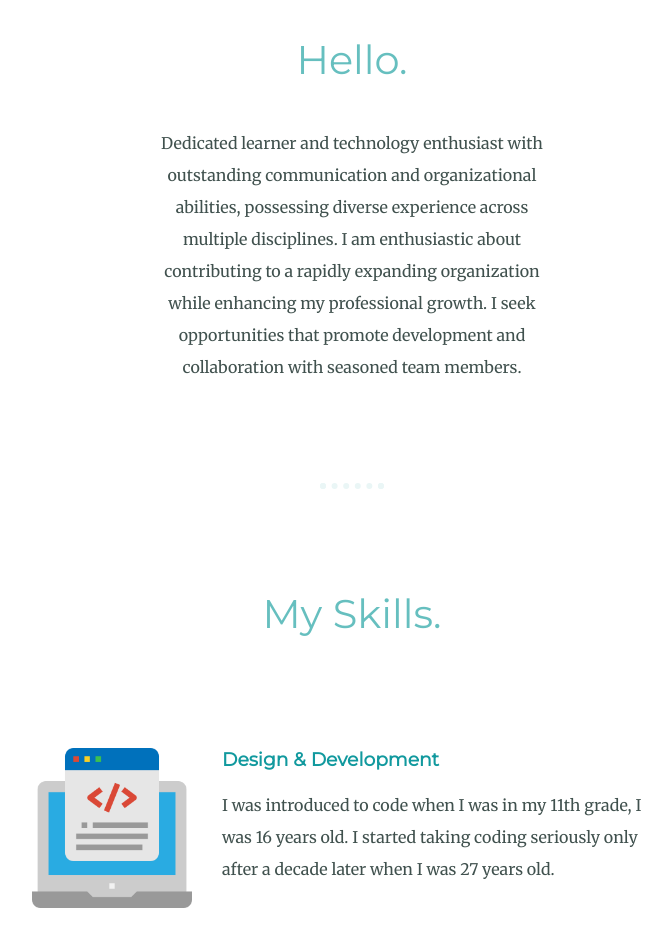
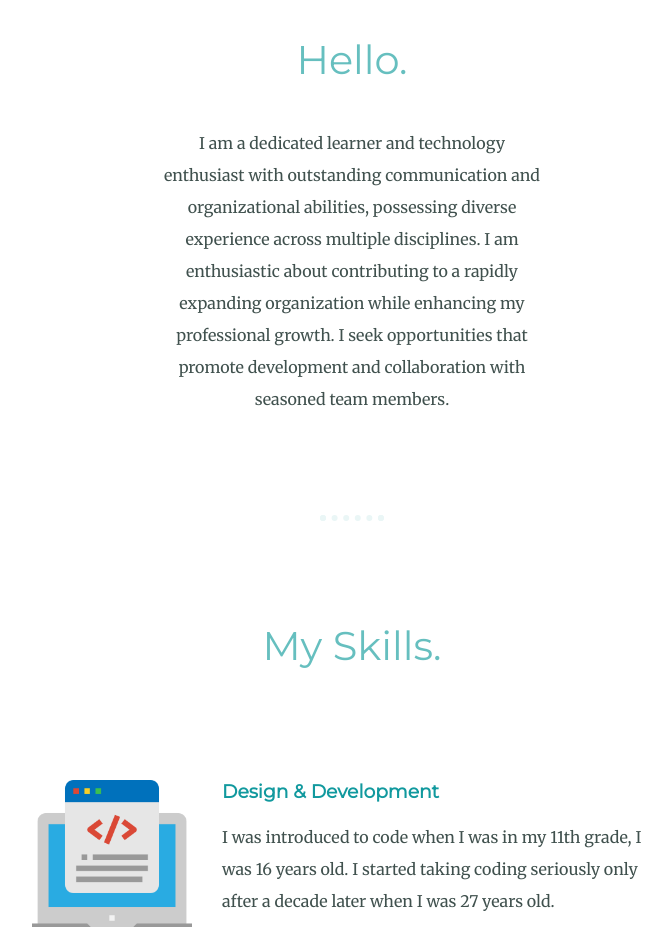
Before and after one commit to VXR7/cvcss, a plain HTML site: page index.html in a window 1280 px wide. Shown: the part 1071-1998 px from the top of the page, without its empty margins (288-960 px from the left). Drawn offline with Linux system fonts and the light colour scheme.

Commit message:
Update index.html
removed Nuvento edit

```diff
--- a/index.html
+++ b/index.html
@@ -23,7 +23,7 @@
       <img class="profileImage" src="images/circle-cropped.png" alt="">
       <h2>Hello.</h2>
       <!-- <p>Lorem ipsum dolor sit amet, vitae volutpat, dui conubia, dolor urna. Non auctor, montes nulla distinctio.</p> -->
-      <p class="intro">Dedicated learner and technology enthusiast with outstanding communication and organizational abilities, possessing diverse experience across multiple disciplines. I am enthusiastic about contributing to a rapidly expanding organization while enhancing my professional growth. I seek opportunities that promote development and collaboration with seasoned team members.</p>
+      <p class="intro">I am a dedicated learner and technology enthusiast with outstanding communication and organizational abilities, possessing diverse experience across multiple disciplines. I am enthusiastic about contributing to a rapidly expanding organization while enhancing my professional growth. I seek opportunities that promote development and collaboration with seasoned team members.</p>
       <!-- <p>I 💓 Movies and Music. I also love 🐕.</p> -->
     </div>
     <hr>
```
